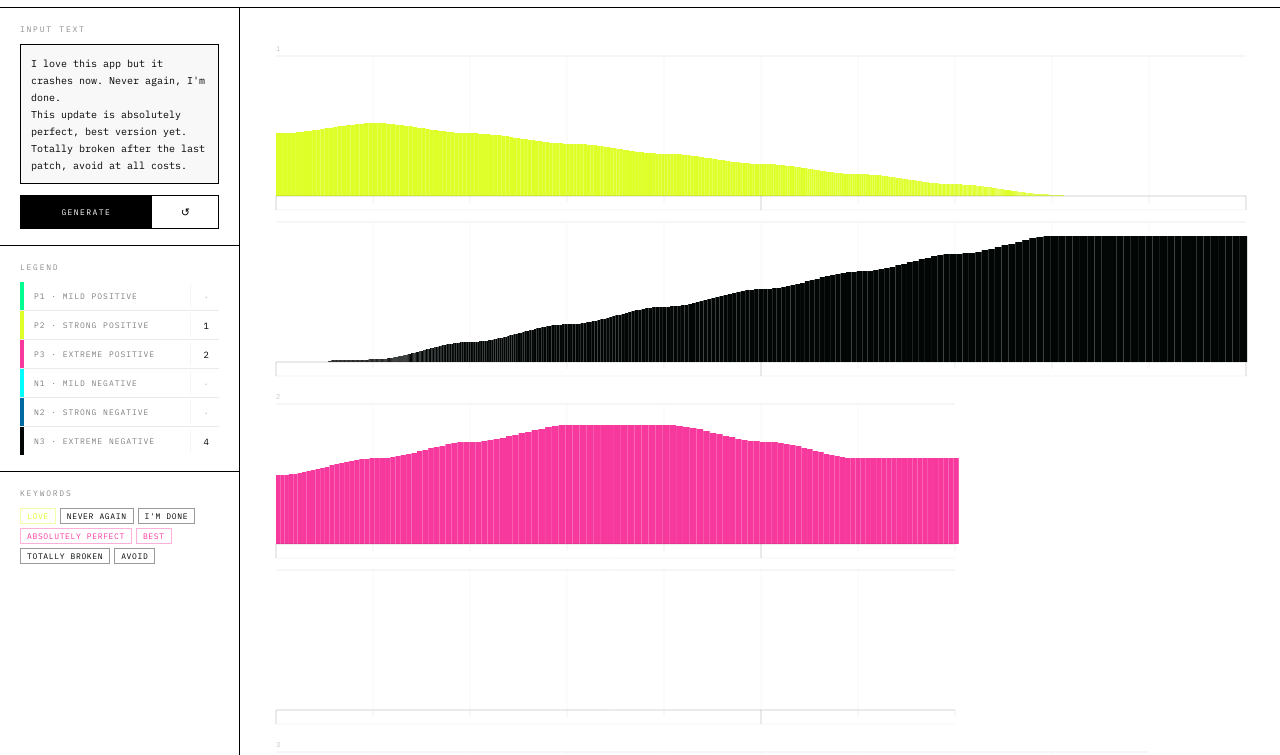
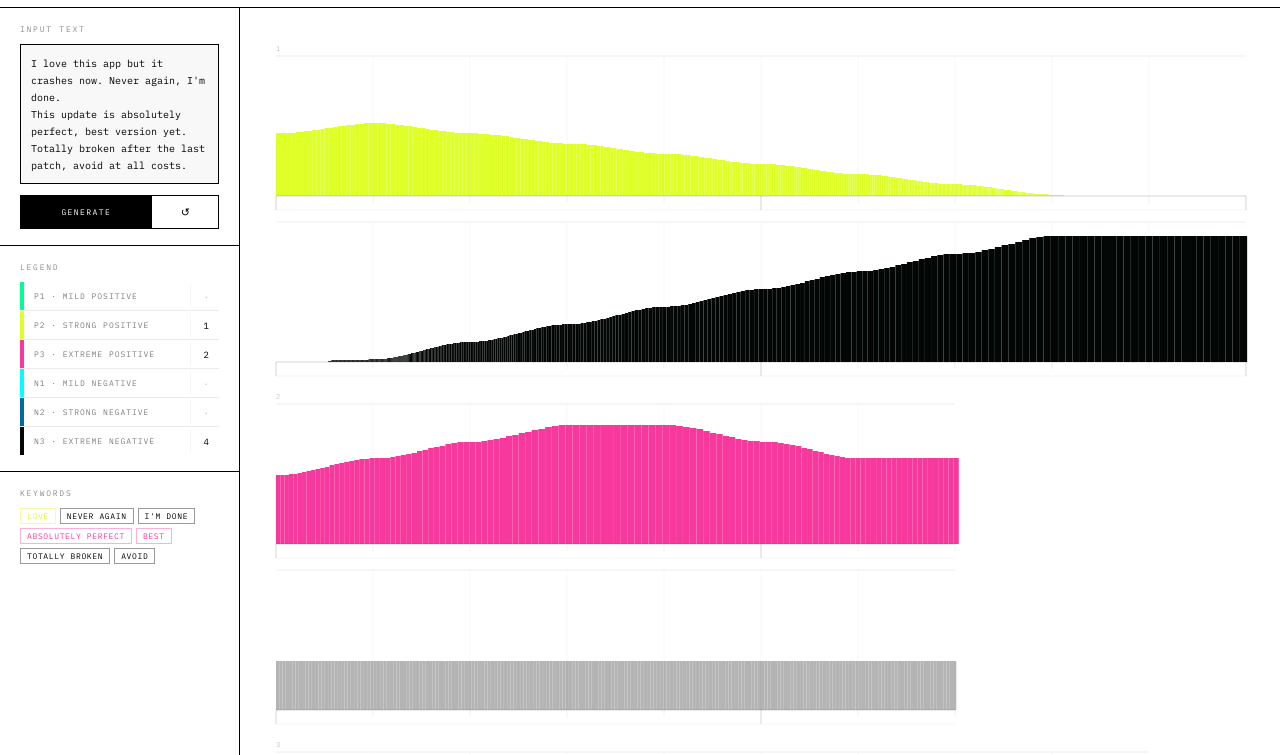
Before and after one commit to chaelinnnnn/review, a plain HTML site: page index.html in a window 1280 px wide. Shown: the part 45-800 px from the top of the page. Drawn offline with Linux system fonts and the light colour scheme.

Commit message:
Update index.html

```diff
--- a/index.html
+++ b/index.html
@@ -320,8 +320,10 @@ function drawRow(words, N, yTop, cellW, rowH, rulerH, indexH, padL, totalW, emoK
   const hasAnyAnchor = anchors.some(a=>a!==null);
   const cellValues   = new Array(N);
 
+  // Average weight across all emotions for neutral/unrecognized sentences
+  const AVG_WEIGHT = 0.35;
   if(!hasAnyAnchor){
-    for(let i=0;i<N;i++) cellValues[i]={ weight:0.0, R:200, G:200, B:200 };
+    for(let i=0;i<N;i++) cellValues[i]={ weight:AVG_WEIGHT, R:180, G:180, B:180 };
   } else {
     for(let i=0;i<N;i++){
       if(anchors[i]){ cellValues[i]=anchors[i]; continue; }
```
